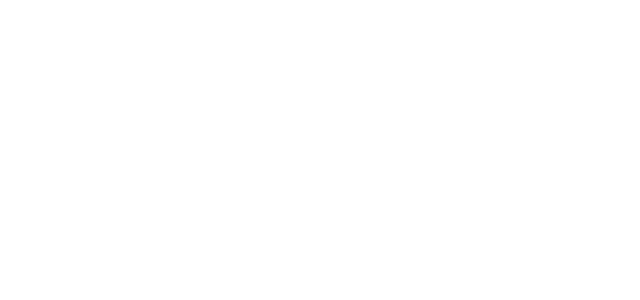
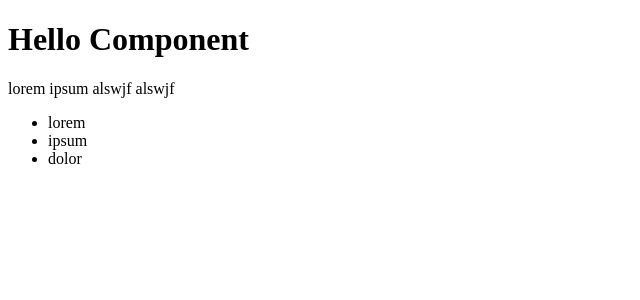
Before and after one commit to yel106/react20231031, a React (Create React App) app: page / in a window 1280 px wide. Shown: the top 300 px of the page, without its empty margins (0-640 px from the left). Built offline with nearby package versions, Linux system fonts and the light colour scheme.

Commit message:
MyComponent1, 2만들어서 연습

```diff
--- a/src/App.js
+++ b/src/App.js
@@ -2,9 +2,43 @@
 function App() {
   return (
     <div>
-
+      <MyComponent1 />
+      {/*
+      <div>
+        <h1>Hello Component</h1>
+      </div>
+      */}
+      <MyComponent2 />
+      {/*
+        <p>lorem ipsum alkdjf alkdjf </p>
+        <ul>
+          <li>lorem</li>
+          <li>ipsum</li>
+          <li>dolor</li>
+        </ul>
+       */}
     </div>
   );
 }
 
+function MyComponent1() {
+  return (
+      <>
+      <h1>Hello Component</h1>
+      </>
+  )
+}
+
+function MyComponent2() {
+  return (
+      <>
+        <p>lorem ipsum alswjf alswjf</p>
+        <ul>
+          <li>lorem</li>
+          <li>ipsum</li>
+          <li>dolor</li>
+        </ul>
+      </>
+  )
+}
 export default App;
```
